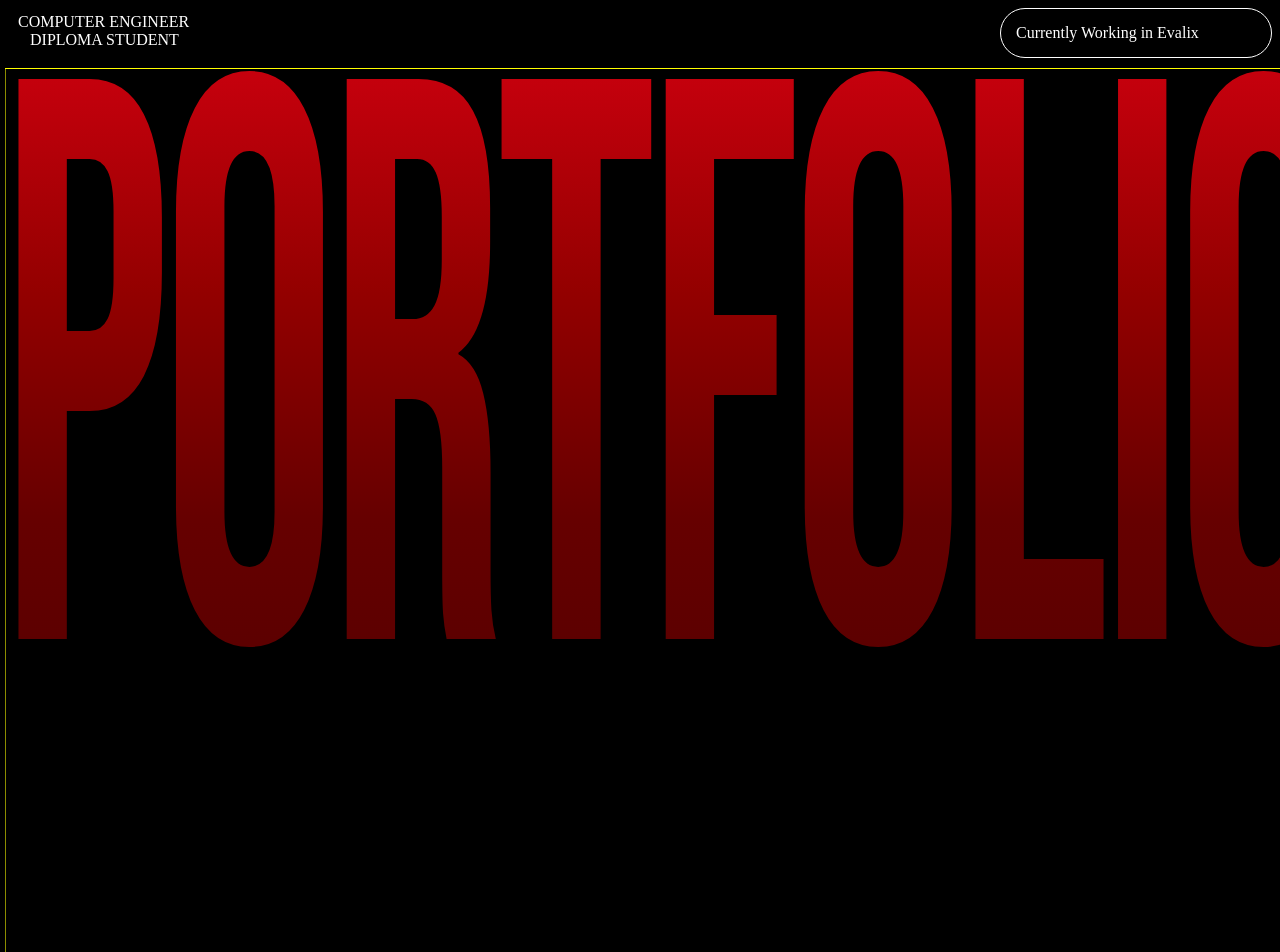
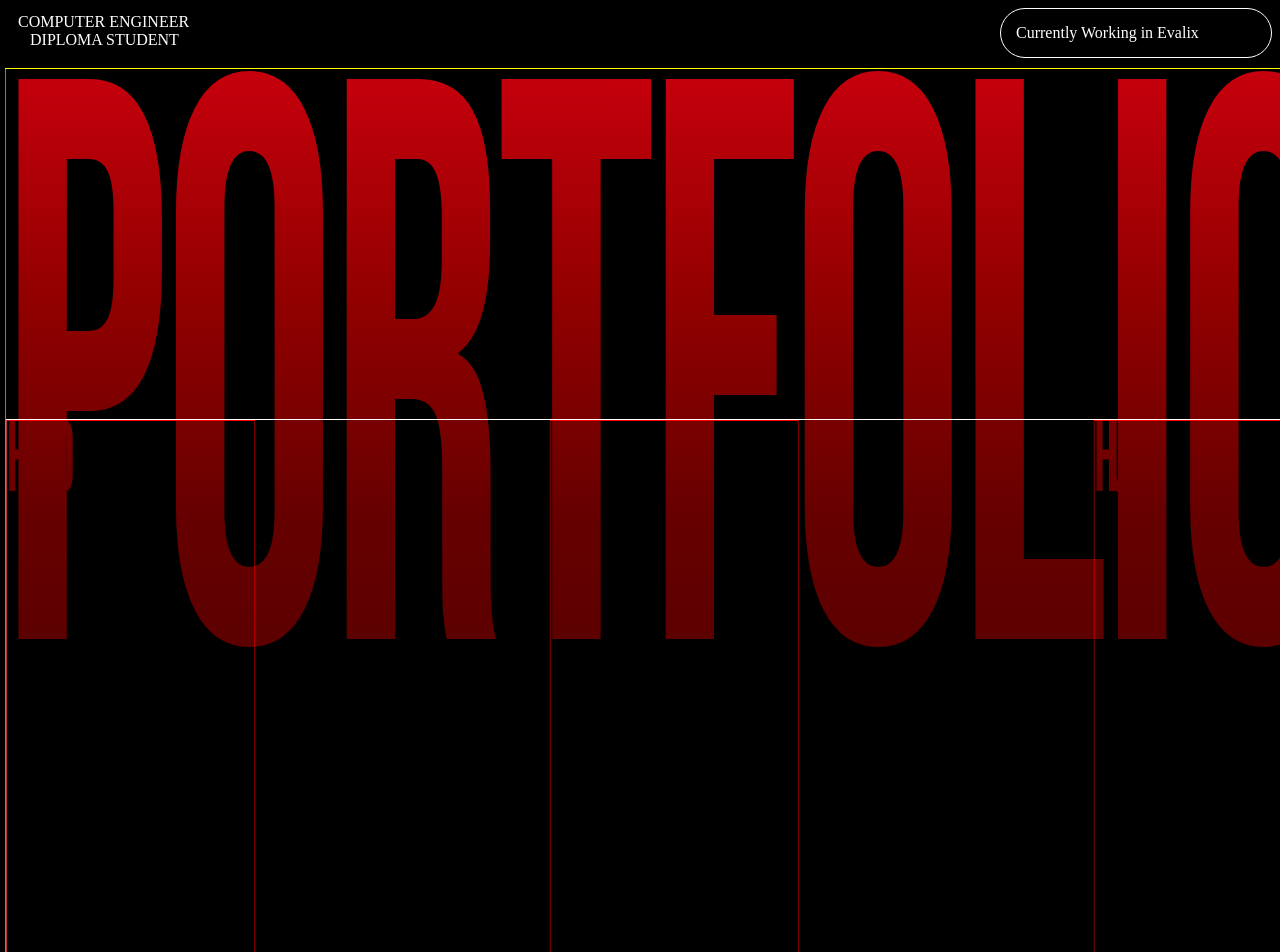
Before and after one commit to AryanAdvant/My-Portfolio, a React (Vite) app: page / in a window 1280 px wide. Shown: the top 952 px of the page. Built offline with nearby package versions, Linux system fonts and the light colour scheme.

Commit message:
status: content branches text appears behind the portfolio title

```diff
--- a/src/App.jsx
+++ b/src/App.jsx
@@ -9,12 +9,12 @@ function App()
         <div className = "MicroHeaders" id="right"><p id="status">Currently Working in Evalix</p></div>
       </div>
       <div className = "portfolio">
-      <p id="portfolio-title">PORTFOLIO</p>
-      <div className = "content">
-        <div className = "content-branches"></div>
-        <div className = "content-branches"></div>
-        <div className = "content-branches"></div>
-      </div>
+        <p id="portfolio-title">PORTFOLIO</p>
+        <div className = "content">
+          <div className = "content-branches">hello</div>
+          <div className = "content-branches">he</div>
+          <div className = "content-branches">hu</div>
+        </div>
       </div>
 
     </>
--- a/src/styles.css
+++ b/src/styles.css
@@ -25,6 +25,23 @@
     margin-left: -10px;
 }
 
+.content{
+    border: 1px solid white;
+    display: flex;
+    justify-content: space-between;
+    margin-top: -1100px;
+    background: transparent;
+    color: white;
+    font-size: 100px;
+}
+
+
+.content-branches{
+    border: 1px solid red;
+    color: white;
+    width: 450px;
+    height: 540px;
+}
 
 
 *{
```
